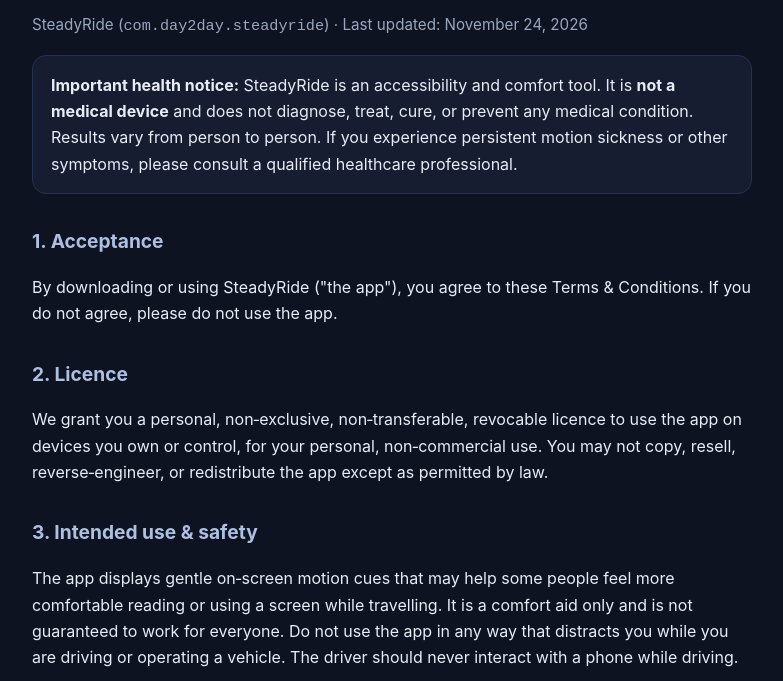
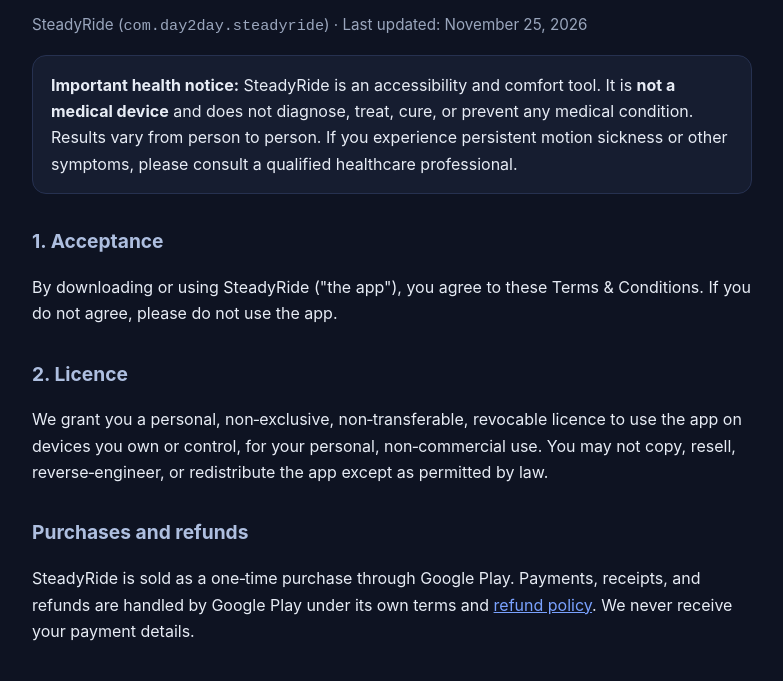
Before and after one commit to zunayed-apps/steadyride-legal, a plain HTML site: page terms.html in a window 1280 px wide. Shown: the part 85-766 px from the top of the page, without its empty margins (248-1031 px from the left). Drawn offline with Linux system fonts and the light colour scheme.

Commit message:
Terms: purchases/refunds via Google Play, footer name, date

```diff
--- a/terms.html
+++ b/terms.html
@@ -24,7 +24,7 @@
 <body>
 <div class="wrap">
   <h1>Terms &amp; Conditions</h1>
-  <p class="muted">SteadyRide (<code>com.day2day.steadyride</code>) &middot; Last updated: November 24, 2026</p>
+  <p class="muted">SteadyRide (<code>com.day2day.steadyride</code>) &middot; Last updated: November 25, 2026</p>
 
   <div class="card">
     <strong>Important health notice:</strong> SteadyRide is an accessibility and comfort tool. It is
@@ -41,6 +41,11 @@
   <p>We grant you a personal, non‑exclusive, non‑transferable, revocable licence to use the app on devices you
     own or control, for your personal, non‑commercial use. You may not copy, resell, reverse‑engineer, or
     redistribute the app except as permitted by law.</p>
+
+  <h2>Purchases and refunds</h2>
+  <p>SteadyRide is sold as a one‑time purchase through Google Play. Payments, receipts, and refunds are handled
+    by Google Play under its own terms and <a href="https://support.google.com/googleplay/answer/2479637">refund policy</a>.
+    We never receive your payment details.</p>
 
   <h2>3. Intended use &amp; safety</h2>
   <p>The app displays gentle on‑screen motion cues that may help some people feel more comfortable reading or
@@ -73,7 +78,7 @@
   <h2>9. Contact</h2>
   <p>Questions? Email <a href="mailto:zunayed.apps@gmail.com">zunayed.apps@gmail.com</a>.</p>
 
-  <footer>&copy; 2026 day2day.app &middot; SteadyRide</footer>
+  <footer>&copy; 2026 day2day.apps &middot; SteadyRide</footer>
 </div>
 </body>
 </html>
```
